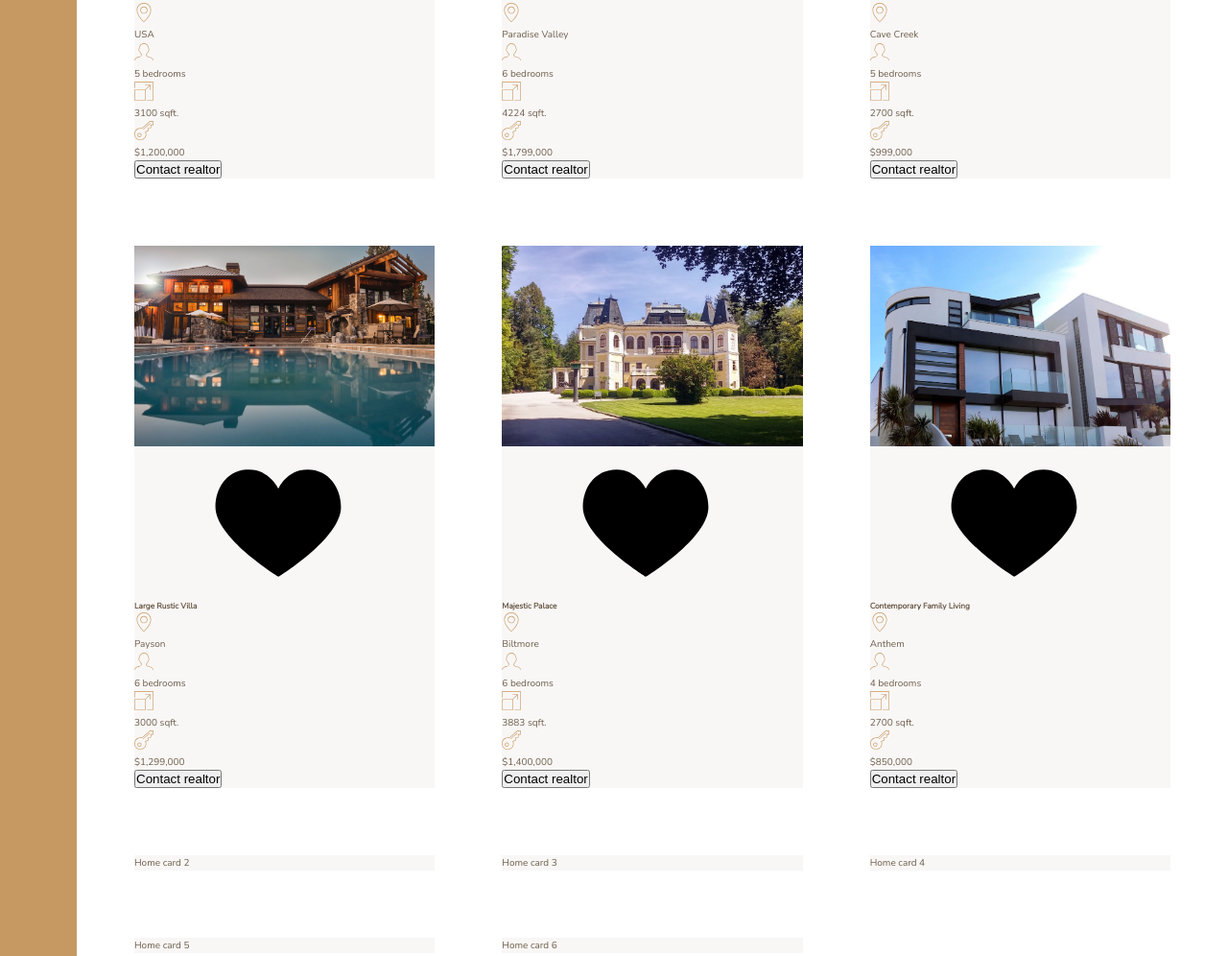
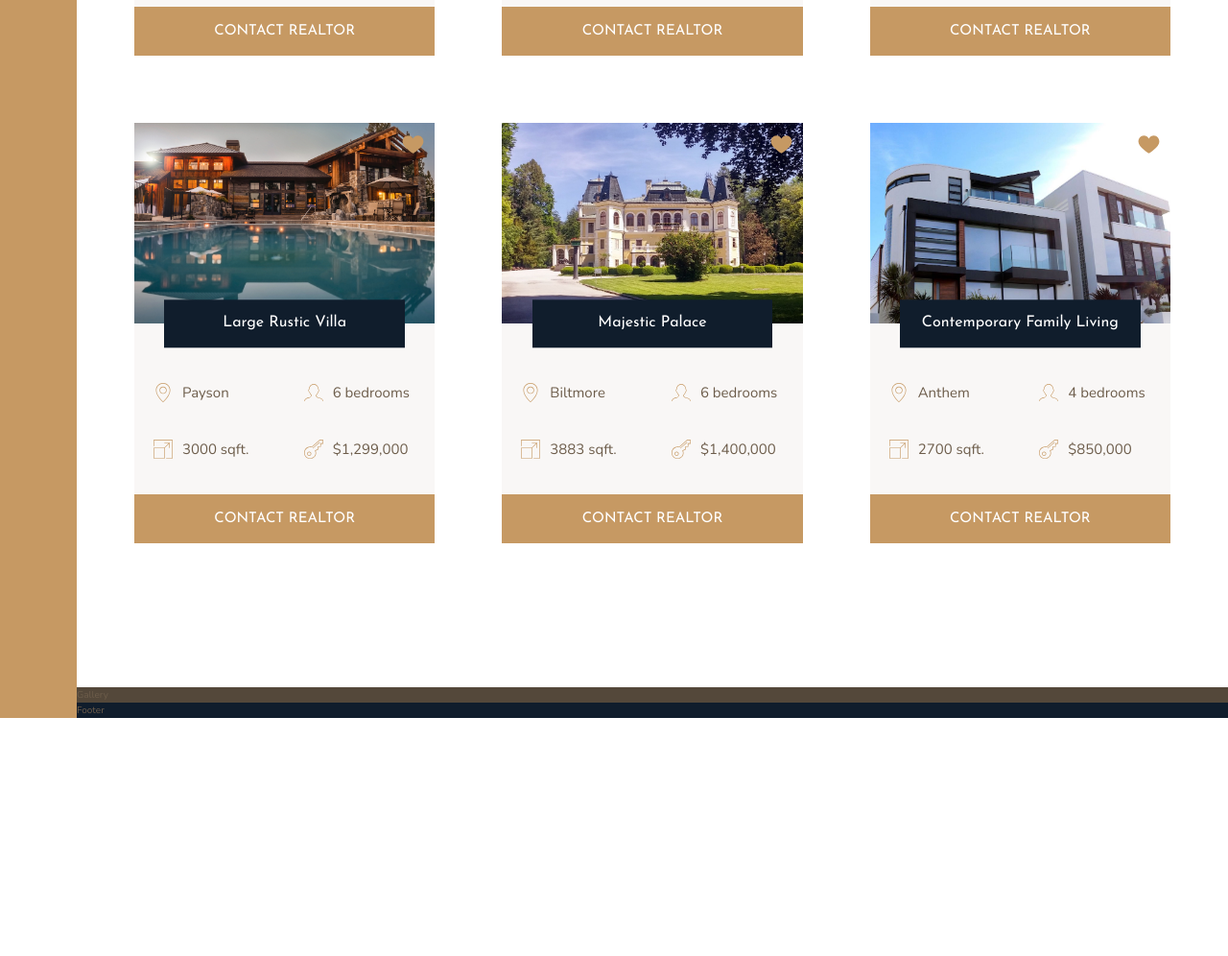
Before and after one commit to shownola/NewHomeRealty, a website: page index.html in a window 1280 px wide. Shown: the part 2350-3346 px from the top of the page at 96% size. After the commit the page ends 3098 px from the top, so only its background shows below. Drawn offline with nearby package versions, Linux system fonts and the light colour scheme.

Commit message:
Complete home section styled cards with a centered banner

```diff
--- a/index.html
+++ b/index.html
@@ -116,7 +116,7 @@
           </svg>
           <p>$1,200,000</p>
         </div>
-        <button class="cta">Contact realtor</button>
+        <button class="btn home__btn">Contact realtor</button>
       </div>
 
       <div class="home">
@@ -149,7 +149,7 @@
           </svg>
           <p>$1,799,000</p>
         </div>
-        <button class="cta">Contact realtor</button>
+        <button class="btn home__btn">Contact realtor</button>
       </div>
 
       <div class="home">
@@ -182,7 +182,7 @@
           </svg>
           <p>$999,000</p>
         </div>
-        <button class="cta">Contact realtor</button>
+        <button class="btn home__btn">Contact realtor</button>
       </div>
 
       <div class="home">
@@ -215,7 +215,7 @@
           </svg>
           <p>$1,299,000</p>
         </div>
-        <button class="cta">Contact realtor</button>
+        <button class="btn home__btn">Contact realtor</button>
       </div>
 
       <div class="home">
@@ -248,7 +248,7 @@
           </svg>
           <p>$1,400,000</p>
         </div>
-        <button class="cta">Contact realtor</button>
+        <button class="btn home__btn">Contact realtor</button>
       </div>
 
       <div class="home">
@@ -281,13 +281,8 @@
           </svg>
           <p>$850,000</p>
         </div>
-        <button class="cta">Contact realtor</button>
+        <button class="btn home__btn">Contact realtor</button>
       </div>
-      <div class="home">Home card 2</div>
-      <div class="home">Home card 3</div>
-      <div class="home">Home card 4</div>
-      <div class="home">Home card 5</div>
-      <div class="home">Home card 6</div>
 
     </div>
     <div class="gallery">
--- a/sass/_homes.scss
+++ b/sass/_homes.scss
@@ -7,28 +7,68 @@
 }
 .home {
   background-color: $color-grey-light-1;
+  display: grid;
+  grid-template-columns: repeat(2, 1fr);
+  grid-row-gap: 3.5rem;
 
   &__img {
     width: 100%;
+    grid-row: 1 / 2;
+    grid-column: 1 / -1;
+    z-index: 1;
   }
-  &__link {
-
+  &__like {
+    grid-row: 1 / 2;
+    grid-column: 2 / 3;
+    fill: $color-primary;
+    height: 2.5rem;
+    width: 2.5rem;
+    z-index: 2;
+    justify-self: end;
+    margin: 1rem;
   }
   &__name {
+    grid-column: 1 / -1;
+    grid-row: 1 /2;
+    justify-self: center;
+    align-self: end;
+    z-index: 3;
+    width: 80%;
 
+    font-family: $font-display;
+    font-size: 1.6rem;
+    text-align: center;
+    padding: 1.25rem;
+    background-color: $color-secondary;
+    color: #fff;
+    font-weight: 400;
+    transform: translateY(50%);
   }
+
+  &__location,
+  &__rooms {
+    margin-top: 2.5rem;
+  }
+
   &__location,
   &__rooms,
   &__area,
   &__price {
-
+    font-size: 1.5rem;
+    margin-left: 2rem;
+    display: flex;
+    align-items: center;
     svg {
       fill: $color-primary;
       height: 2rem;
       width: 2rem;
+      margin-right: 1rem;
     }
     p {
 
     }
   }
+  &__btn {
+    grid-column: 1 / -1;
+  }
 }
```
Also changed, not shown: css/style.css.
